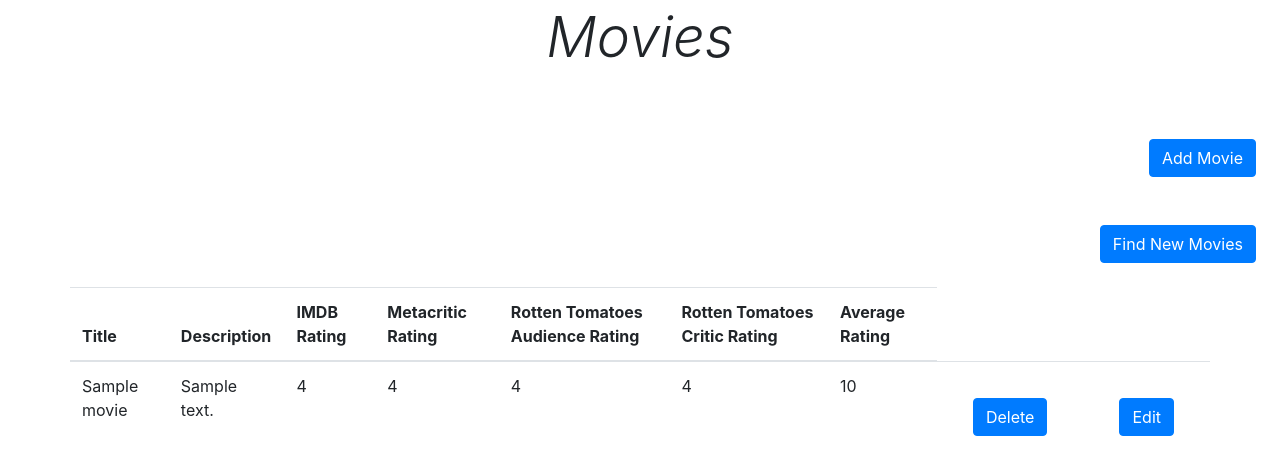
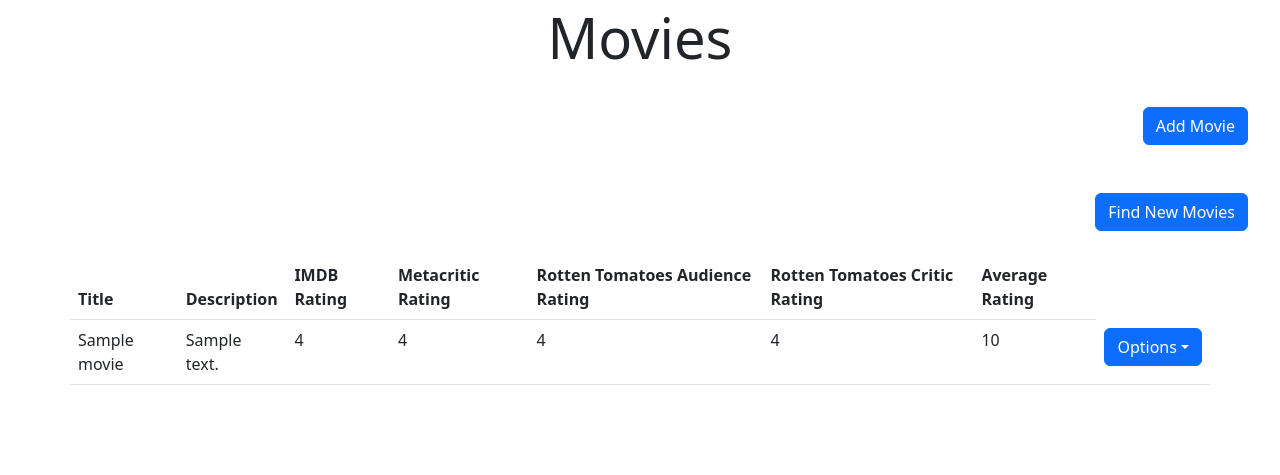
Before and after one commit to rloerke/Movie_Tracker, a Flask app: template templates/show_movies.html in a window 1280 px wide. Shown: the top 475 px of the page. Run offline with Flask 3, Linux system fonts and the light colour scheme; the template is opened without the code that fills it: most values are stand-ins (such as "Sample title", 1, 10 or a date in 2020).

Commit message:
Moved edit and delete options into a dropdown menu

```diff
--- a/app.py
+++ b/app.py
@@ -112,10 +112,10 @@
     return redirect(url_for('start'))
 
 
-@app.route('/del', methods=['POST'])
+@app.route('/del', methods=['POST', 'GET'])
 def delete_movie():
     db = get_db()
-    db.execute('DELETE FROM movies WHERE movieID = ?', [request.form['movieID']])
+    db.execute('DELETE FROM movies WHERE movieID = ?', [request.args.get('id')])
     db.commit()
     flash('Movie was Removed')
     return redirect(url_for('start'))
@@ -124,7 +124,8 @@
 @app.route('/edit', methods=['POST', 'GET'])
 def edit_movie():
     db = get_db()
-    cur = db.execute('SELECT * FROM movies WHERE movieID = ?', [request.form['movieID']])
+    print(request.args.get('movieID'))
+    cur = db.execute('SELECT * FROM movies WHERE movieID = ?', [request.args.get('id')])
     m_data = cur.fetchone()
     return render_template('edit_movie.html', data=m_data)
 
--- a/scrape.py
+++ b/scrape.py
@@ -48,7 +48,7 @@
 
         results = {'title': title, 'description': description, 'imdb_rating': imdb_rating, 'meta_rating': meta_rating,
                    'rt_audience': rt_audience, 'rt_critic': rt_critic}
-        print('\nData found for: ', title)
+        print('\nData found for:', title)
         return results
 
     except urllib.error.HTTPError:
@@ -126,6 +126,7 @@
         meta_url = url2[0]['href']
 
         url_list.append((imdb_url, meta_url, fone_url))
+        print('\nURLs found for:', movie)
 
     print('\nMovie Addresses Have Been Found Successfully!')
     return url_list
--- a/templates/layout.html
+++ b/templates/layout.html
@@ -7,8 +7,7 @@
     <meta name="viewport" content="width=device-width, initial-scale=1, shrink-to-fit=no">
     <meta name="viewport" content="width=device-width, initial-scale=1">
 
-    <link rel="stylesheet" href="https://cdnjs.cloudflare.com/ajax/libs/font-awesome/4.7.0/css/font-awesome.min.css">
-    <link rel="stylesheet" href="https://cdn.jsdelivr.net/npm/bootstrap@4.5.3/dist/css/bootstrap.min.css" integrity="sha384-TX8t27EcRE3e/ihU7zmQxVncDAy5uIKz4rEkgIXeMed4M0jlfIDPvg6uqKI2xXr2" crossorigin="anonymous">
+    <link href="https://cdn.jsdelivr.net/npm/bootstrap@5.3.0/dist/css/bootstrap.min.css" rel="stylesheet" integrity="sha384-9ndCyUaIbzAi2FUVXJi0CjmCapSmO7SnpJef0486qhLnuZ2cdeRhO02iuK6FUUVM" crossorigin="anonymous">
     <link rel="stylesheet" type="text/css" href="{{ url_for('static', filename='style.css') }}">
 
     <title>Movie Tracker</title>
@@ -24,8 +23,8 @@
 
       {% block body %}{% endblock %}
 
-    <script src="https://code.jquery.com/jquery-3.5.1.slim.min.js" integrity="sha384-DfXdz2htPH0lsSSs5nCTpuj/zy4C+OGpamoFVy38MVBnE+IbbVYUew+OrCXaRkfj" crossorigin="anonymous"></script>
-    <script src="https://cdn.jsdelivr.net/npm/bootstrap@4.5.3/dist/js/bootstrap.bundle.min.js" integrity="sha384-ho+j7jyWK8fNQe+A12Hb8AhRq26LrZ/JpcUGGOn+Y7RsweNrtN/tE3MoK7ZeZDyx" crossorigin="anonymous"></script>
+        <script src="https://cdn.jsdelivr.net/npm/@popperjs/core@2.11.8/dist/umd/popper.min.js" integrity="sha384-I7E8VVD/ismYTF4hNIPjVp/Zjvgyol6VFvRkX/vR+Vc4jQkC+hVqc2pM8ODewa9r" crossorigin="anonymous"></script>
+        <script src="https://cdn.jsdelivr.net/npm/bootstrap@5.3.0/dist/js/bootstrap.min.js" integrity="sha384-fbbOQedDUMZZ5KreZpsbe1LCZPVmfTnH7ois6mU1QK+m14rQ1l2bGBq41eYeM/fS" crossorigin="anonymous"></script>
 
     </div>
 </html>
--- a/templates/show_movies.html
+++ b/templates/show_movies.html
@@ -57,16 +57,13 @@
                     {% endif %}
                     <td>{{ av_scores[movie.title] }}</td>
                     <td>
-                        <form class="d-grid gap-2 d-md-flex justify-content-md-end p-4" action="{{ url_for('delete_movie') }}" method="post">
-                            <input type="hidden" value="{{ movie.movieID }}" name="movieID">
-                            <button class="btn btn-primary me-md-2" type="submit" id="delete_button">Delete</button>
-                        </form>
-                    </td>
-                    <td>
-                        <form class="d-grid gap-2 d-md-flex justify-content-md-end p-4" action="{{ url_for('edit_movie') }}" method="post">
-                            <input type="hidden" value="{{ movie.movieID }}" name="movieID">
-                            <button class="btn btn-primary me-md-2" type="submit" id="edit_button">Edit</button>
-                        </form>
+                        <div class="dropdown">
+                            <button class="btn btn-primary dropdown-toggle" type="button" data-bs-toggle="dropdown" aria-expanded="false">Options</button>
+                            <ul class="dropdown-menu">
+                                <li><a class="dropdown-item" href="/del?id={{ movie.movieID }}">Delete</a></li>
+                                <li><a class="dropdown-item" href="/edit?id={{ movie.movieID }}">Edit</a></li>
+                            </ul>
+                        </div>
                     </td>
                 </tr>
                 {% endfor %}
```
